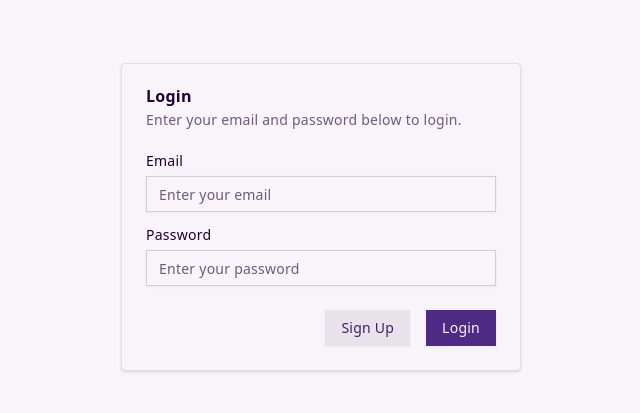
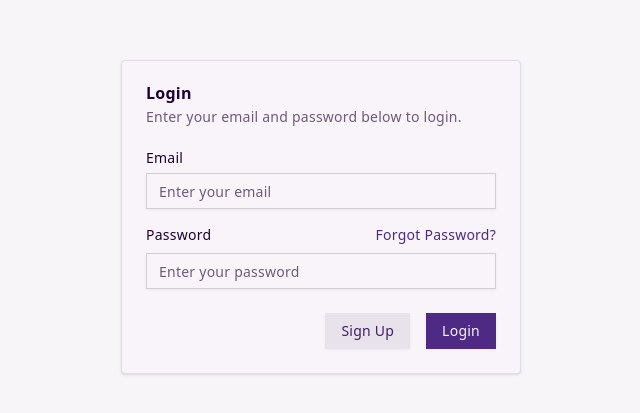
Before and after one commit to LarryLing/NU-Soccer-IDP-Scheduler, a React (Vite) app: page /login in a window 1280 px wide. Shown: the part 183-596 px from the top of the page, without its empty margins (319-959 px from the left). Built offline with nearby package versions, Linux system fonts and the light colour scheme; no server answers.

Commit message:
fixed card form structure

```diff
--- a/src/components/authentication/ForgotPasswordCard.tsx
+++ b/src/components/authentication/ForgotPasswordCard.tsx
@@ -49,9 +49,9 @@ export default function ForgotPasswordCard() {
           Enter your email address below to reset your password.
         </CardDescription>
       </CardHeader>
-      <CardContent>
       <Form {...form}>
-          <form onSubmit={handleSubmit(onSubmit)} className="space-y-4">
+        <form onSubmit={handleSubmit(onSubmit)}>
+          <CardContent className="space-y-4 mb-6">
             <FormField
               control={control}
               name="email"
@@ -69,8 +69,6 @@ export default function ForgotPasswordCard() {
                 </FormItem>
               )}
             />
-          </form>
-        </Form>
           </CardContent>
           <CardFooter className="flex flex-row-reverse gap-4">
             <Button type="submit" disabled={isSubmitting || isValidating}>
@@ -86,6 +84,8 @@ export default function ForgotPasswordCard() {
               </Button>
             </Link>
           </CardFooter>
+        </form>
+      </Form>
     </Card>
   );
 }
--- a/src/components/authentication/LoginCard.tsx
+++ b/src/components/authentication/LoginCard.tsx
@@ -49,9 +49,9 @@ export default function LoginCard() {
           Enter your email and password below to login.
         </CardDescription>
       </CardHeader>
-      <CardContent>
       <Form {...form}>
-          <form onSubmit={handleSubmit(onSubmit)} className="space-y-4">
+        <form onSubmit={handleSubmit(onSubmit)}>
+          <CardContent className="space-y-4 mb-6">
             <FormField
               control={control}
               name="email"
@@ -74,7 +74,14 @@ export default function LoginCard() {
               name="password"
               render={({ field }) => (
                 <FormItem>
+                  <div className="flex items-center justify-between">
                     <FormLabel>Password</FormLabel>
+                    <Link to="/forgot-password">
+                      <p className="text-sm text-primary hover:underline">
+                        Forgot Password?
+                      </p>
+                    </Link>
+                  </div>
                   <FormControl>
                     <Input
                       type="password"
@@ -86,8 +93,6 @@ export default function LoginCard() {
                 </FormItem>
               )}
             />
-          </form>
-        </Form>
           </CardContent>
           <CardFooter className="flex flex-row-reverse gap-4">
             <Button type="submit" disabled={isSubmitting || isValidating}>
@@ -103,6 +108,8 @@ export default function LoginCard() {
               </Button>
             </Link>
           </CardFooter>
+        </form>
+      </Form>
     </Card>
   );
 }
--- a/src/components/authentication/ResetPasswordCard.tsx
+++ b/src/components/authentication/ResetPasswordCard.tsx
@@ -47,9 +47,9 @@ export default function ResetPasswordCard() {
         <CardTitle>Reset Password</CardTitle>
         <CardDescription>Enter your new password below.</CardDescription>
       </CardHeader>
-      <CardContent>
       <Form {...form}>
-          <form onSubmit={handleSubmit(onSubmit)} className="space-y-4">
+        <form onSubmit={handleSubmit(onSubmit)}>
+          <CardContent className="space-y-4 mb-6">
             <FormField
               control={control}
               name="password"
@@ -67,8 +67,6 @@ export default function ResetPasswordCard() {
                 </FormItem>
               )}
             />
-          </form>
-        </Form>
           </CardContent>
           <CardFooter className="flex flex-row-reverse gap-4">
             <Button type="submit" disabled={isSubmitting || isValidating}>
@@ -84,6 +82,8 @@ export default function ResetPasswordCard() {
               </Button>
             </Link>
           </CardFooter>
+        </form>
+      </Form>
     </Card>
   );
 }
--- a/src/components/authentication/SignUpCard.tsx
+++ b/src/components/authentication/SignUpCard.tsx
@@ -49,9 +49,9 @@ export default function SignUpCard() {
           Enter your email and password below to create an account.
         </CardDescription>
       </CardHeader>
-      <CardContent>
       <Form {...form}>
-          <form onSubmit={handleSubmit(onSubmit)} className="space-y-4">
+        <form onSubmit={handleSubmit(onSubmit)}>
+          <CardContent className="space-y-4 mb-6">
             <FormField
               control={control}
               name="email"
@@ -103,8 +103,6 @@ export default function SignUpCard() {
                 </FormItem>
               )}
             />
-          </form>
-        </Form>
           </CardContent>
           <CardFooter className="flex flex-row-reverse gap-4">
             <Button type="submit" disabled={isSubmitting || isValidating}>
@@ -120,6 +118,8 @@ export default function SignUpCard() {
               </Button>
             </Link>
           </CardFooter>
+        </form>
+      </Form>
     </Card>
   );
 }
```
Lines whose indentation alone changed are shown as unchanged.
